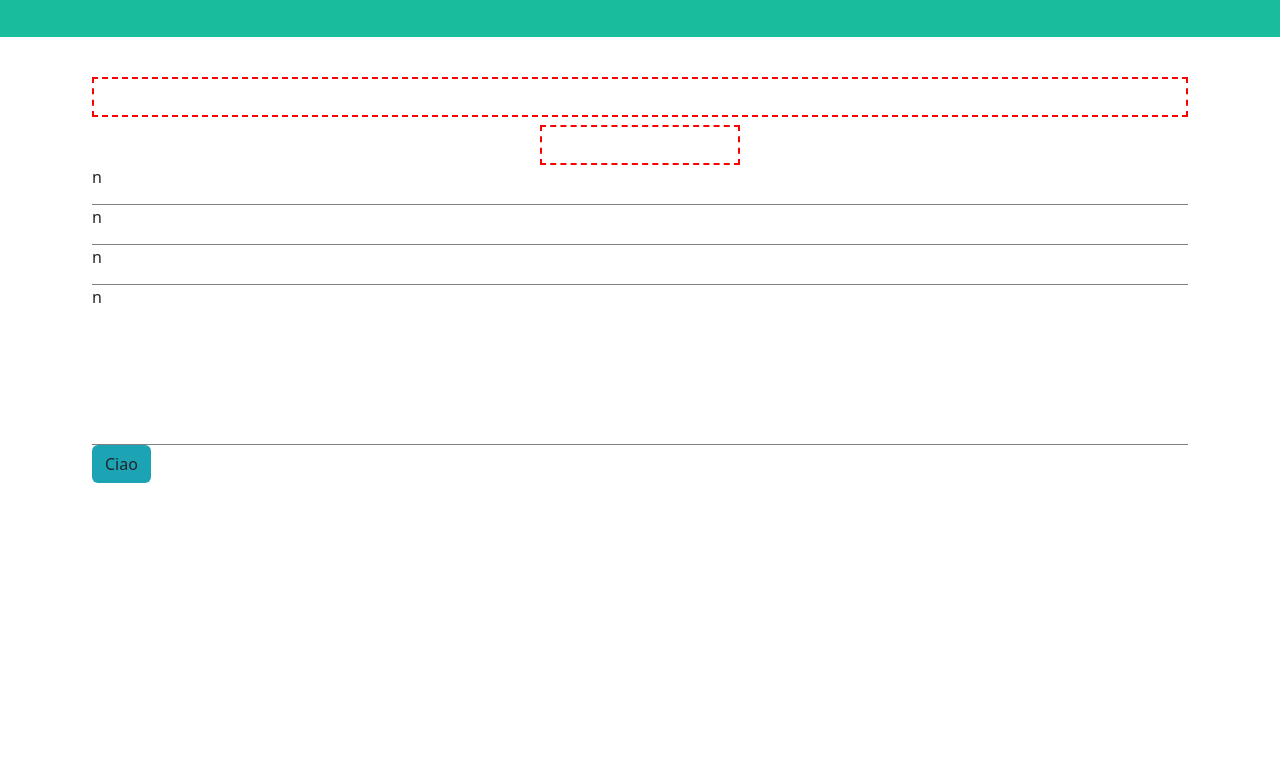
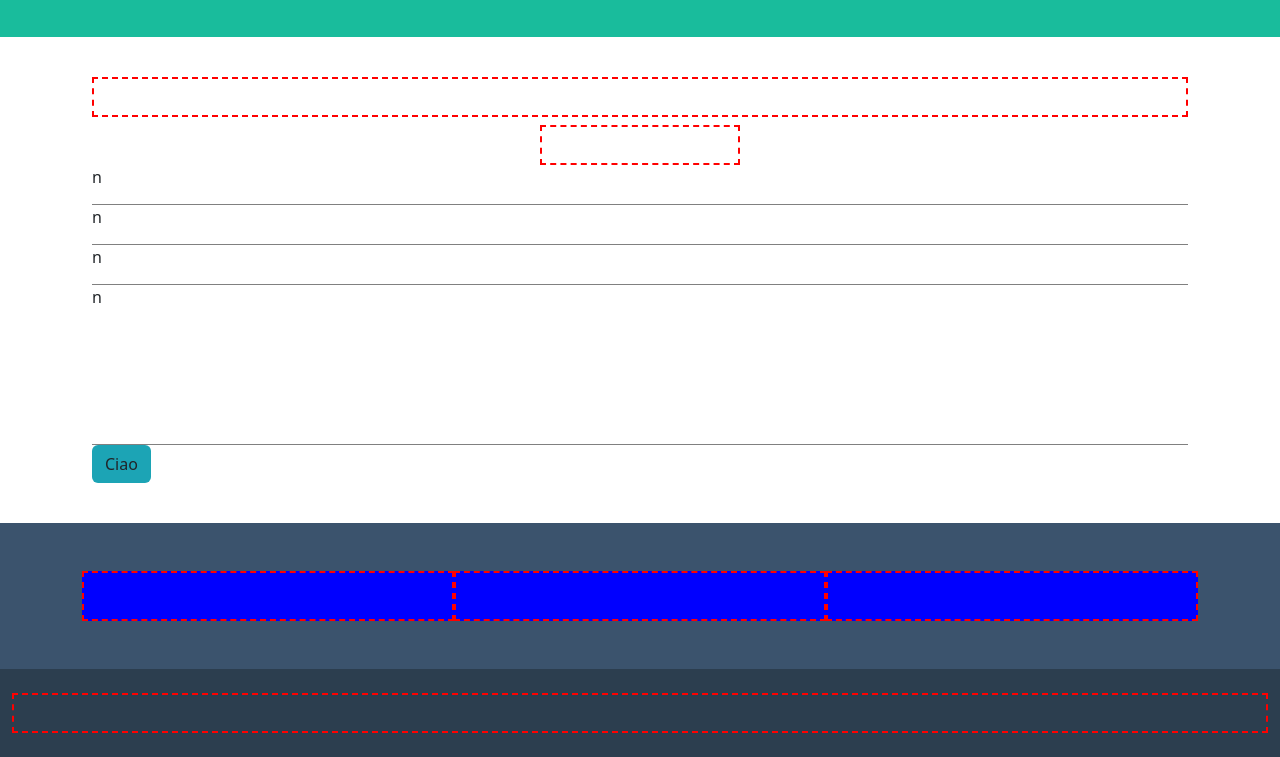
Before and after one commit to Fernweh99/html-css-bootstrap-freelancer, a plain HTML site: page index.html in a window 1280 px wide. Shown: the part 1495-2252 px from the top of the page. Before the commit the page ends 2018 px from the top, so only its background shows below. Drawn offline with nearby package versions, Linux system fonts and the light colour scheme.

Commit message:
add footer

```diff
--- a/css/style.css
+++ b/css/style.css
@@ -106,3 +106,16 @@ h1,h2,p {
 .message {
   height: 160px;
 }
+
+/* Footer */
+/* footer {
+  padding: 50px 20px;
+} */
+
+footer.bg-col-primary {
+  background-color: #3B536D;
+}
+
+footer .bg-col-secondary {
+  background-color: #2C3E4F;
+}
--- a/index.html
+++ b/index.html
@@ -109,6 +109,18 @@
         <a href="#" class="btn w-auto bg-col-cake">Ciao</a>
       </div>
     </section>
+    <footer class="bg-col-primary">
+      <div class="container p-4">
+        <div class="row my-4">
+          <div class="col-md-4 border-lay"></div>
+          <div class="col-md-4 border-lay"></div>
+          <div class="col-md-4 border-lay"></div>
+        </div>
+      </div>
+      <div class="container-fluid bg-col-secondary py-4 text-center">
+        <p class="border-lay mb-0"></p>
+      </div>
+    </footer>
   </main>
 </body>
 </html>
```
